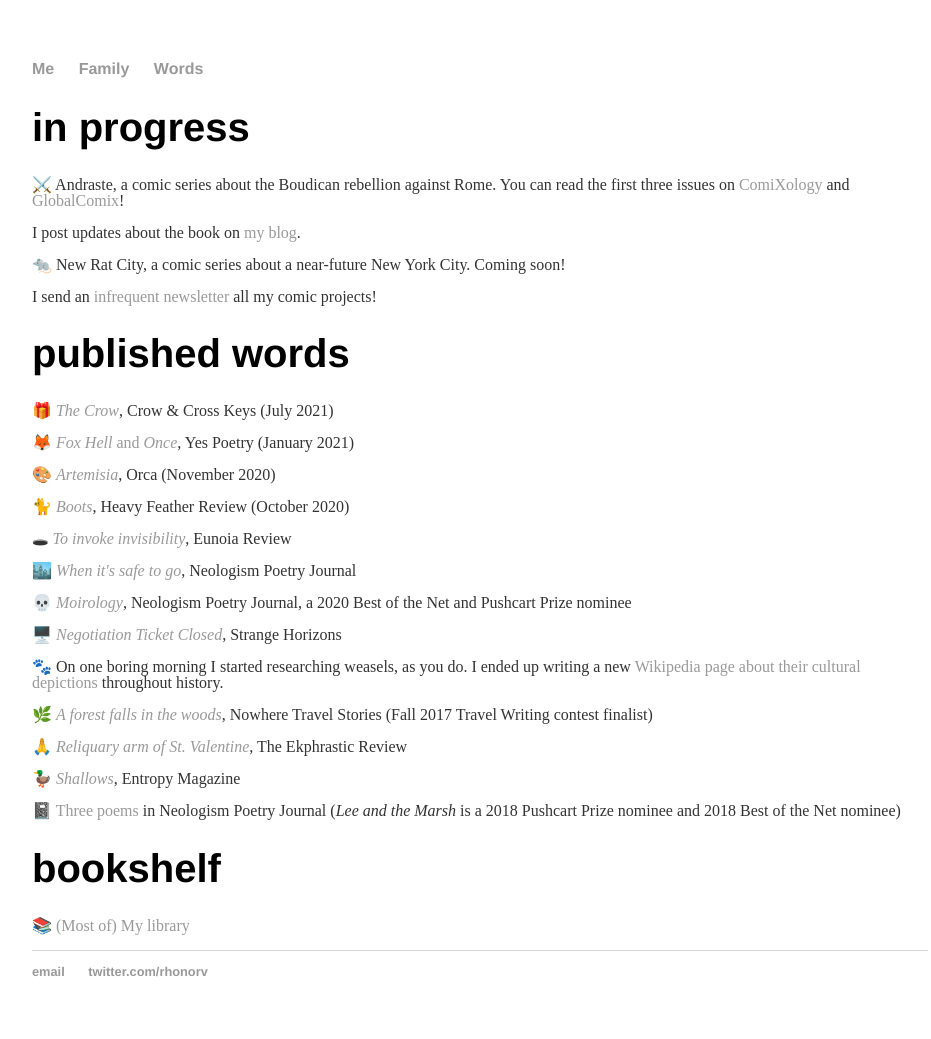
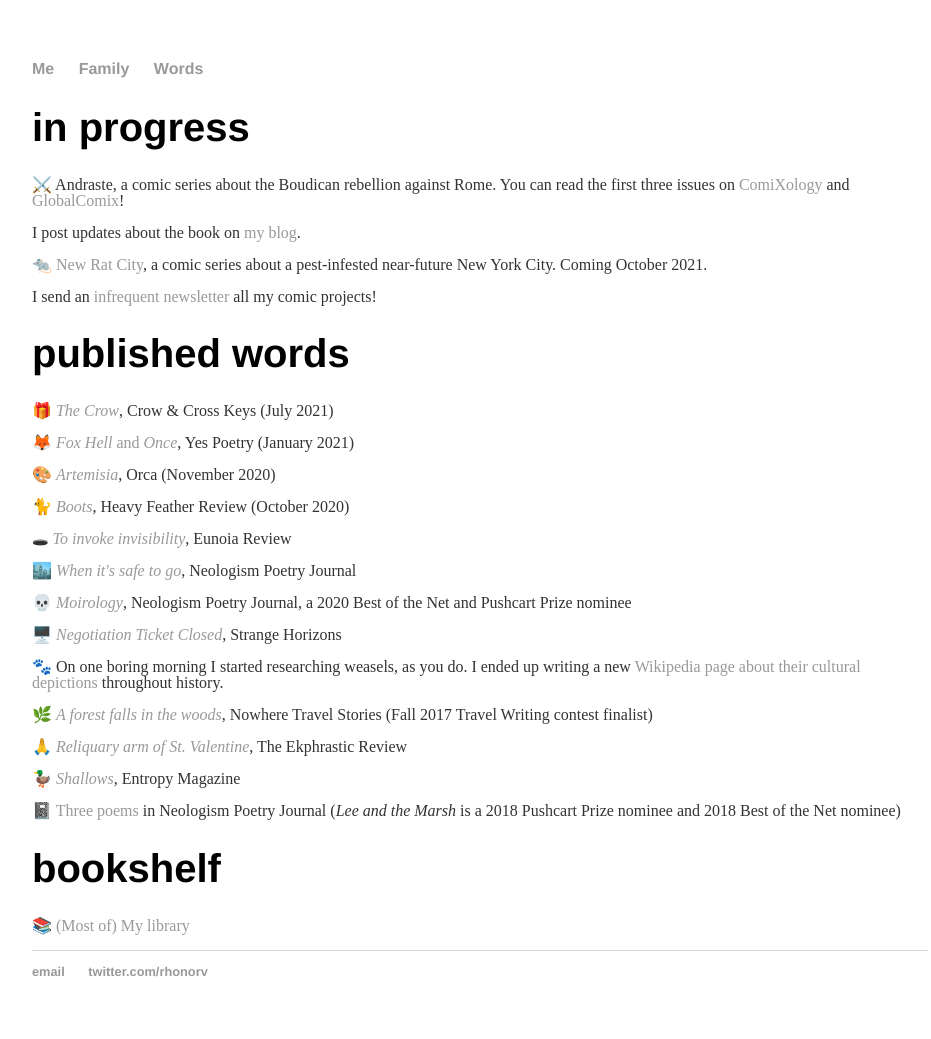
Before and after one commit to rhonorv/rhonorv.github.io, a Jekyll site: the page words/index.html, which Jekyll copies as it is, in a window 1280 px wide. Shown: the whole page, without its empty margins (160-1091 px from the left). Built offline with Jekyll 4.4.1, drawn with Linux system fonts in a browser that asks for light colours.

Commit message:
Update index.html

```diff
--- a/words/index.html
+++ b/words/index.html
@@ -24,7 +24,7 @@
 
 		<p>I post updates about the book on <a href="https://www.andrastecomic.com">my blog</a>. </p>
 
-		<p><span aria-hidden="true">🐀 </span>New Rat City, a comic series about a near-future New York City. Coming soon!</p>
+		<p><span aria-hidden="true">🐀 </span><a href="https://www.newratcitycomic.com">New Rat City</a>, a comic series about a pest-infested near-future New York City. Coming October 2021.</p>
 
 		<p> I send an <a href="https://www.tinyletter.com/rhonorv">infrequent newsletter</a> all my comic projects!</p>
 
```
